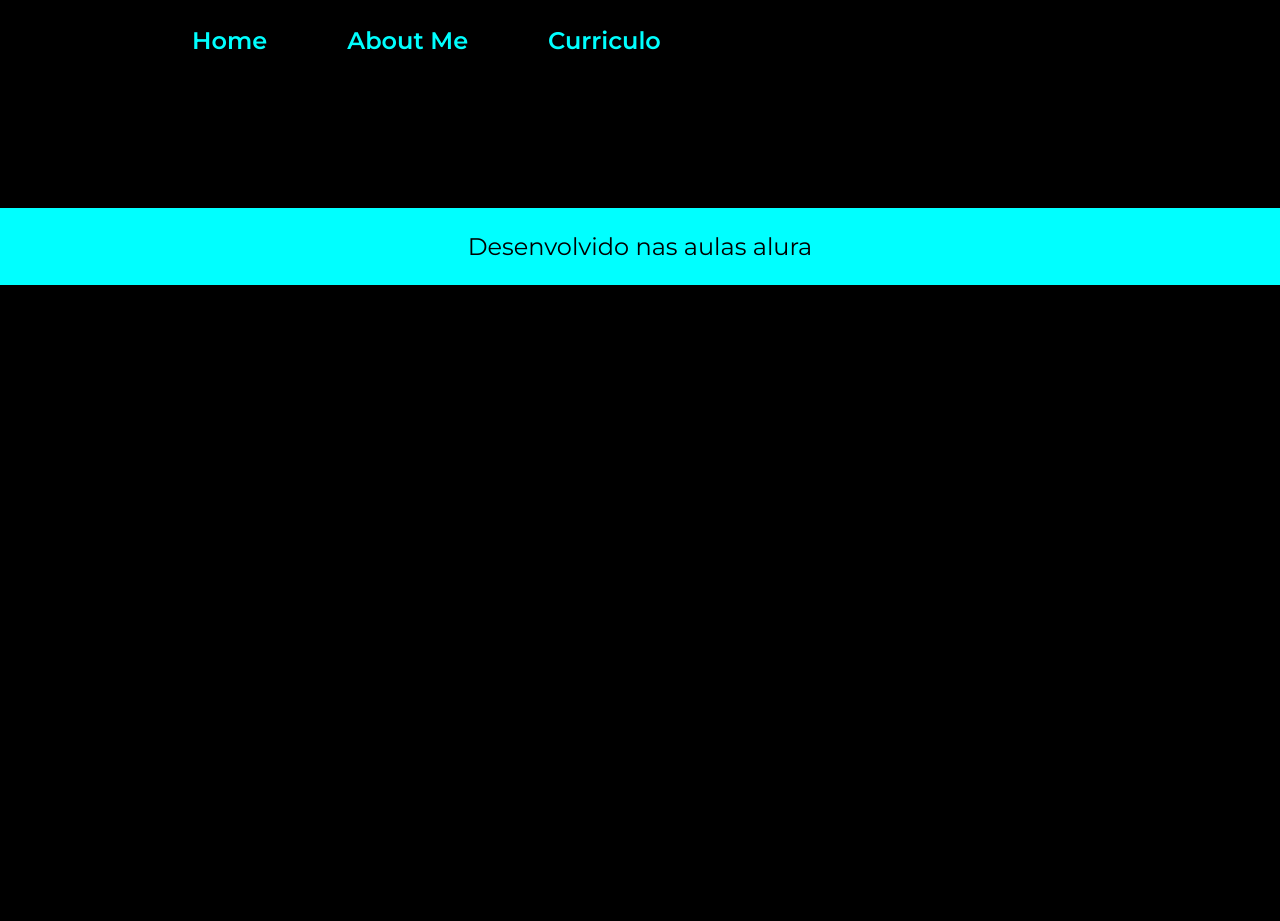
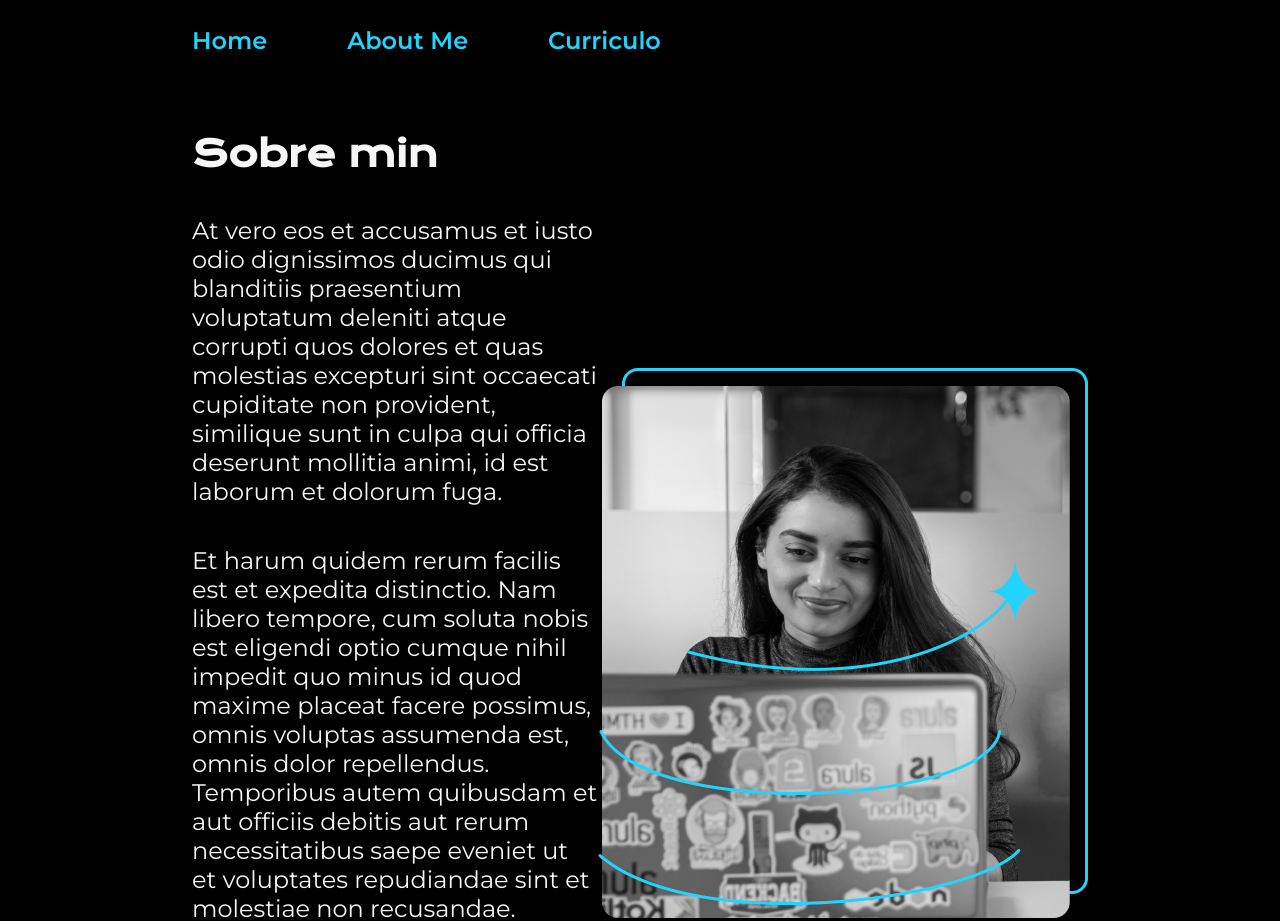
Before and after one commit to Jvzinnho/front-end-byAlura, a plain HTML site: page aboutMe.html in a window 1280 px wide. Shown: the top 921 px of the page. Before the commit the page ends 800 px from the top, so only its background shows below. Drawn offline with nearby package versions, Linux system fonts and the light colour scheme.

Commit message:
projeto otimizado

```diff
--- a/aboutMe.html
+++ b/aboutMe.html
@@ -16,7 +16,12 @@
     </header>
 
     <main class="apresentacao">
-
+        <section class="apresentacao-conteudo">
+            <h1 class="apresentacao-conteudo-titulo" >Sobre min</h1>
+            <p class="apresentacao-conteudo-texto">At vero eos et accusamus et iusto odio dignissimos ducimus qui blanditiis praesentium voluptatum deleniti atque corrupti quos dolores et quas molestias excepturi sint occaecati cupiditate non provident, similique sunt in culpa qui officia deserunt mollitia animi, id est laborum et dolorum fuga.</p>
+            <p class="apresentacao-conteudo-texto">Et harum quidem rerum facilis est et expedita distinctio. Nam libero tempore, cum soluta nobis est eligendi optio cumque nihil impedit quo minus id quod maxime placeat facere possimus, omnis voluptas assumenda est, omnis dolor repellendus. Temporibus autem quibusdam et aut officiis debitis aut rerum necessitatibus saepe eveniet ut et voluptates repudiandae sint et molestiae non recusandae. Itaque earum rerum hic tenetur a sapiente delectus, ut aut reiciendis voluptatibus maiores alias consequatur aut perferendis doloribus asperiores ipsum delis forum birol parela maxime infena. Excepteur sint occaecat cupidatat non.</p>
+        </section>
+        <img src="./assets/Imagem.png" alt="foto joana">
     </main>
 
     <footer class="rodape">
--- a/styles/style.css
+++ b/styles/style.css
@@ -1,5 +1,16 @@
 @import url('https://fonts.googleapis.com/css2?family=Krona+One&display=swap');
 @import url('https://fonts.googleapis.com/css2?family=Krona+One&family=Montserrat:ital,wght@0,100..900;1,100..900&display=swap');
+
+:root{
+    --cor--primaria: #000000;
+    --cor--secundaria: #f6f6f6;
+    --cor--terciaria: #22d4fd;
+    --cor--hover: #272727;
+    --fonte--primaria: "Krona One", sans-serif;
+    --fonte--secundaria: "Montserrat", sans-serif;
+
+
+}
 
 *{
     margin: 0;
@@ -9,12 +20,12 @@
 body{
     /* height: 100vh; */
     box-sizing: border-box;
-    background-color: black;
-    color: white;
+    background-color: var(--cor--primaria);
+    color: var(--cor--secundaria);
 }
 
 .titulo-destaque{
-    color: aqua;
+    color: var(--cor--terciaria);
 }
 
 .cabecalho{
@@ -27,10 +38,10 @@ body{
 }
 
 .cabecalho-menu-link{
-    font-family: "Montserrat", sans-serif;
+    font-family: var(--fonte--secundaria);
     font-size: 24px;
     font-weight: 600;
-    color: aqua;
+    color: var(--cor--terciaria);
     text-decoration: none;
 }
 
@@ -52,13 +63,13 @@ body{
 
 .apresentacao-conteudo-titulo{
     font-size: 36px;
-    font-family: "Krona One", sans-serif;
+    font-family: var(--fonte--primaria);
 
 }
 
 .apresentacao-conteudo-texto{
     font-size: 24px;
-    font-family: "Montserrat", sans-serif;
+    font-family: var(--fonte--secundaria);
 }
 
 .apresentacao-links{
@@ -71,7 +82,7 @@ body{
 }
 
 .apresentacao-links-subtitulo{
-    font-family: "Krona One", sans-serif;
+    font-family: var(--fonte--primaria);
     font-weight: 400;
     font-size: 24px;
 
@@ -82,28 +93,28 @@ body{
     display: flex;
     justify-content: center;
     gap: 16px;
-    border: 2px solid aqua;
+    border: 2px solid var(--cor--terciaria);
     width: 378px;
     /* text-align: center; */
     border-radius: 8px;
     font-size: 24px;
     padding: 21.5px 0px;
     text-decoration: none;
-    color: #f6f6f6;
-    font-family: "Montserrat", sans-serif;
+    color: var(--cor--secundaria);
+    font-family: var(--fonte--secundaria);
     font-weight: 600;
 }
 
 .apresentacao-links-social:hover{
-    background-color: #272727;
+    background-color: var(--cor--hover);
 }
 
 .rodape{
     padding: 24px;
-    color: black;
-    background-color:aqua;
+    color: var(--cor--primaria);
+    background-color: var(--cor--terciaria);
     text-align: center;
-    font-family: "Montserrat", sans-serif;
+    font-family: var(--fonte--secundaria);
     font-size: 24px;
     font-weight: 400;
 
```
Also changed, not shown: curriculo.html (+3 -1 lines).
